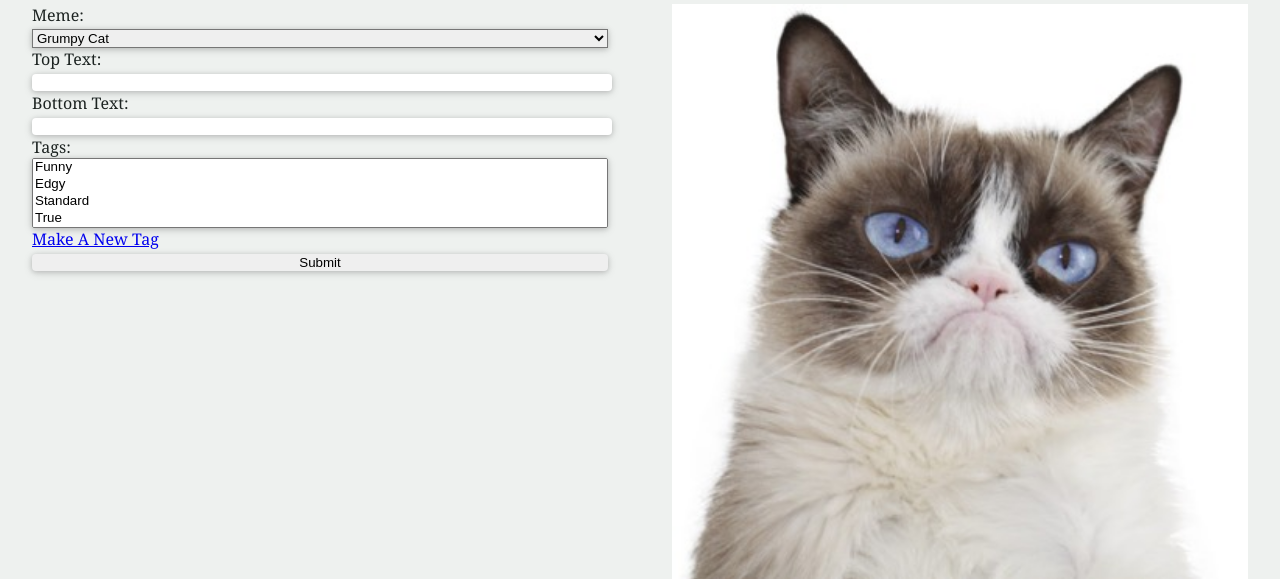
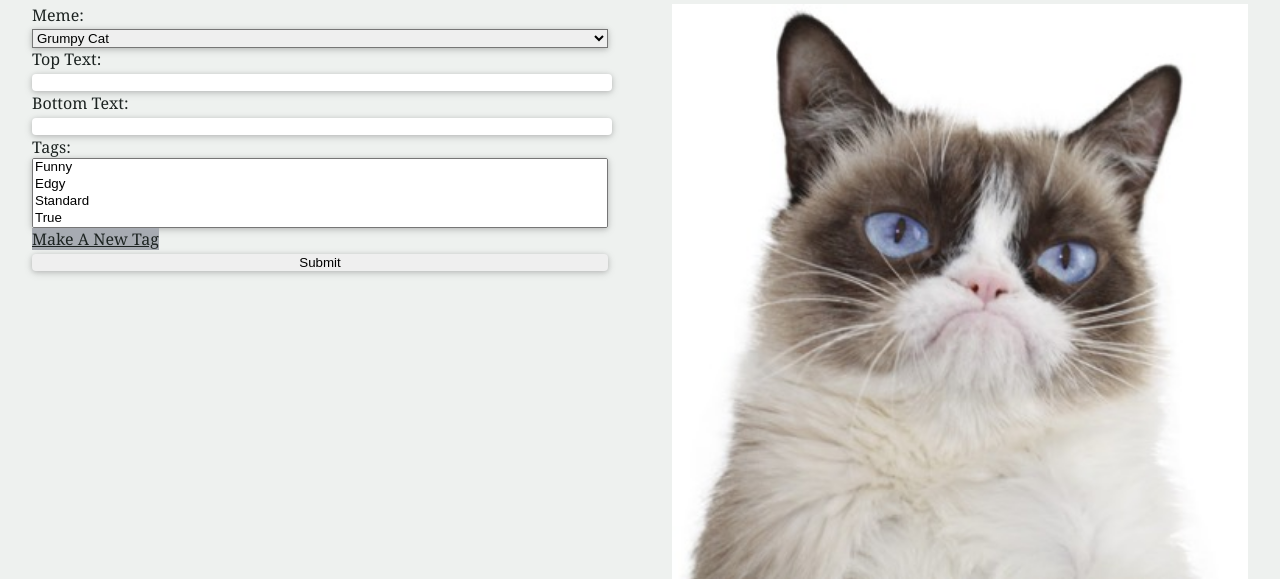
Before and after one commit to JackWilb/DBProject, a Django app: page /makeameme/ in a window 1280 px wide, with the pointer over the restyled element. Shown: the part 167-746 px from the top of the page. Run offline with Django 3.2, Linux system fonts and the light colour scheme; data comes from the database, SQL or seed files in the repository.

```diff
--- a/src/MemeGenerator/static/MemeGenerator/styles.css
+++ b/src/MemeGenerator/static/MemeGenerator/styles.css
@@ -78,6 +78,11 @@ h2 {
 	padding: 0px 5%;
 }
 
+.form-container a:hover {
+	background-color: #A7ABB2;
+	color: inherit;
+}
+
 select {
 	box-shadow: 0 1px 5px 0 rgba(0,0,0,0.16),0 2px 10px 0 rgba(0,0,0,0.12);
 	width: 100%;
--- a/src/static/MemeGenerator/styles.css
+++ b/src/static/MemeGenerator/styles.css
@@ -78,6 +78,11 @@ h2 {
 	padding: 0px 5%;
 }
 
+.form-container a:hover {
+	background-color: #A7ABB2;
+	color: inherit;
+}
+
 select {
 	box-shadow: 0 1px 5px 0 rgba(0,0,0,0.16),0 2px 10px 0 rgba(0,0,0,0.12);
 	width: 100%;
```
